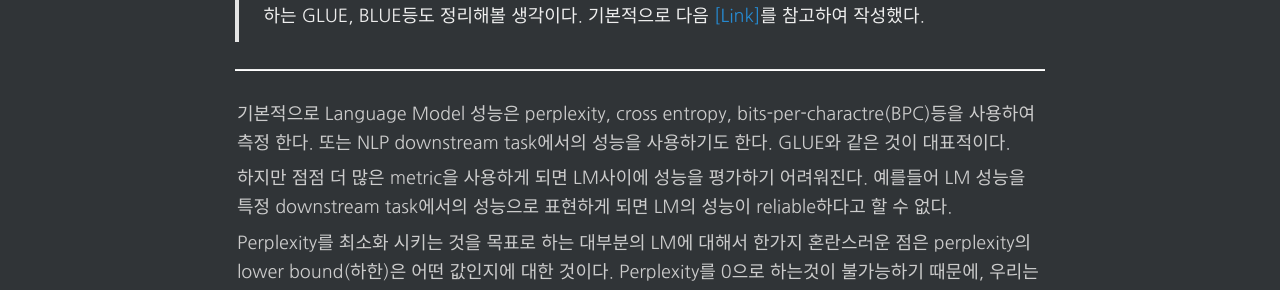
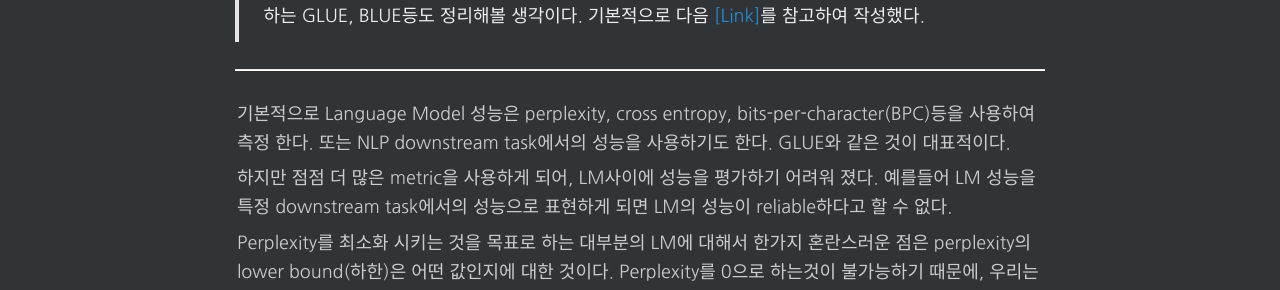
Before and after one commit to changhyeonnam/changhyeonnam.github.io, a Jekyll site: the page built from _posts/2022/2022-6-26-metrics_about_LM.md, in a window 1280 px wide and 900 px high. Shown: the part 425-715 px from the top of the window. Built offline with Jekyll 4.4.1, drawn with Linux system fonts in a browser that asks for light colours; nearby versions of some CDN libraries; our own code applies the rules of GitHub Pages for plain Markdown files; formulas are drawn with MathJax 3; comment, search, counter and statistics services are not loaded.

Commit message:
update post

```diff
--- a/_posts/2022/2022-6-26-metrics_about_LM.md
+++ b/_posts/2022/2022-6-26-metrics_about_LM.md
@@ -16,9 +16,9 @@ sitemap :
 
 ---
 
-기본적으로 Language Model 성능은 perplexity, cross entropy, bits-per-charactre(BPC)등을 사용하여 측정 한다. 또는 NLP downstream task에서의 성능을 사용하기도 한다. GLUE와 같은 것이 대표적이다.
+기본적으로 Language Model 성능은 perplexity, cross entropy, bits-per-character(BPC)등을 사용하여 측정 한다. 또는 NLP downstream task에서의 성능을 사용하기도 한다. GLUE와 같은 것이 대표적이다.
 
-하지만 점점 더 많은 metric을 사용하게 되면 LM사이에 성능을 평가하기 어려워진다. 예를들어  LM 성능을 특정 downstream task에서의 성능으로 표현하게 되면 LM의 성능이 reliable하다고 할 수 없다.
+하지만 점점 더 많은 metric을 사용하게 되어, LM사이에 성능을 평가하기 어려워 졌다. 예를들어  LM 성능을 특정 downstream task에서의 성능으로 표현하게 되면 LM의 성능이 reliable하다고 할 수 없다.
 
 Perplexity를 최소화 시키는 것을 목표로 하는 대부분의 LM에 대해서 한가지 혼란스러운 점은 perplexity의 lower bound(하한)은 어떤 값인지에 대한 것이다. Perplexity를 0으로 하는것이 불가능하기 때문에, 우리는 optimal value를 알 수 없으며, 얼마나 낮아야 우리의 LM이 좋은지 알 수 있을까?
 
```
